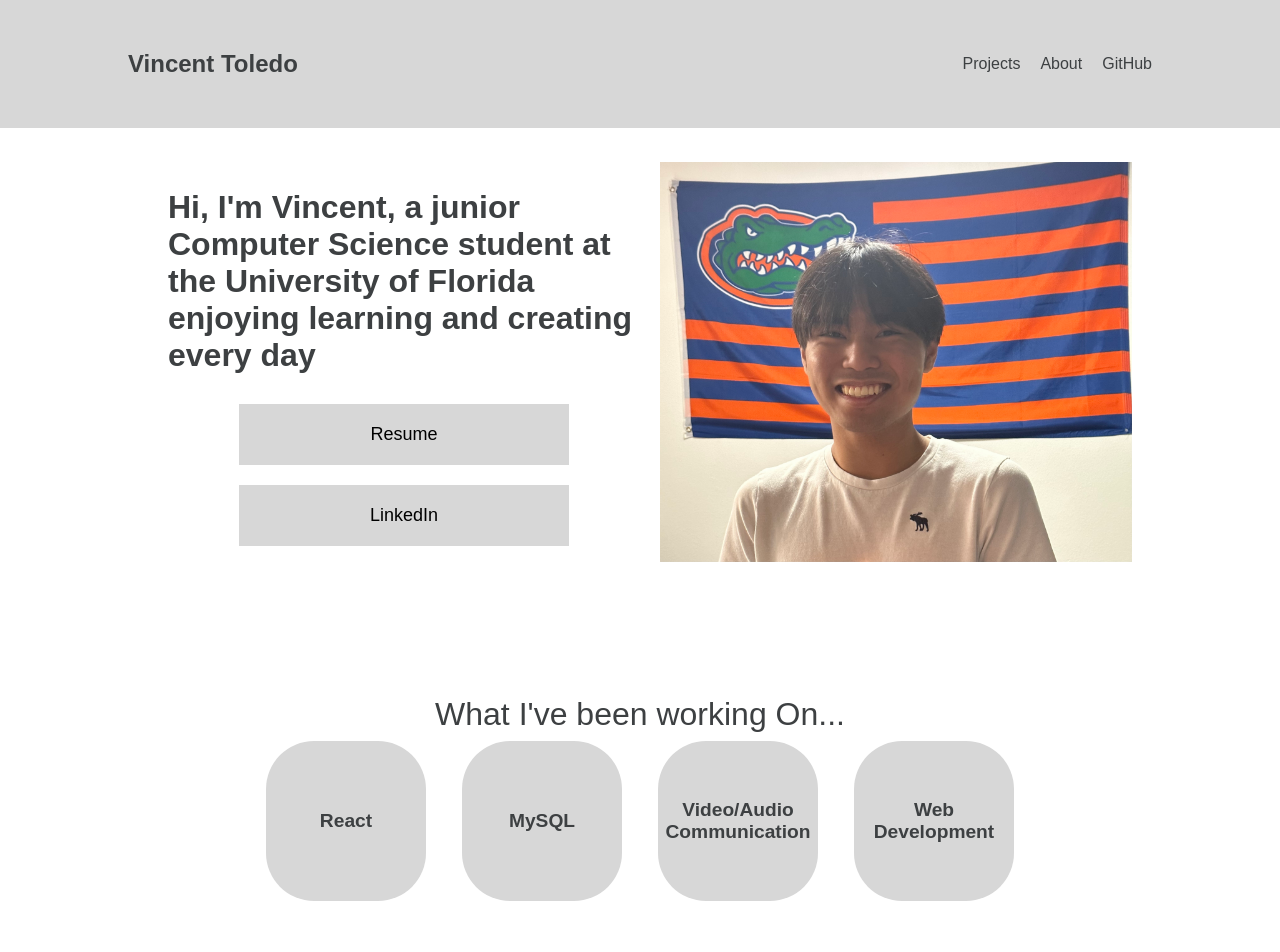
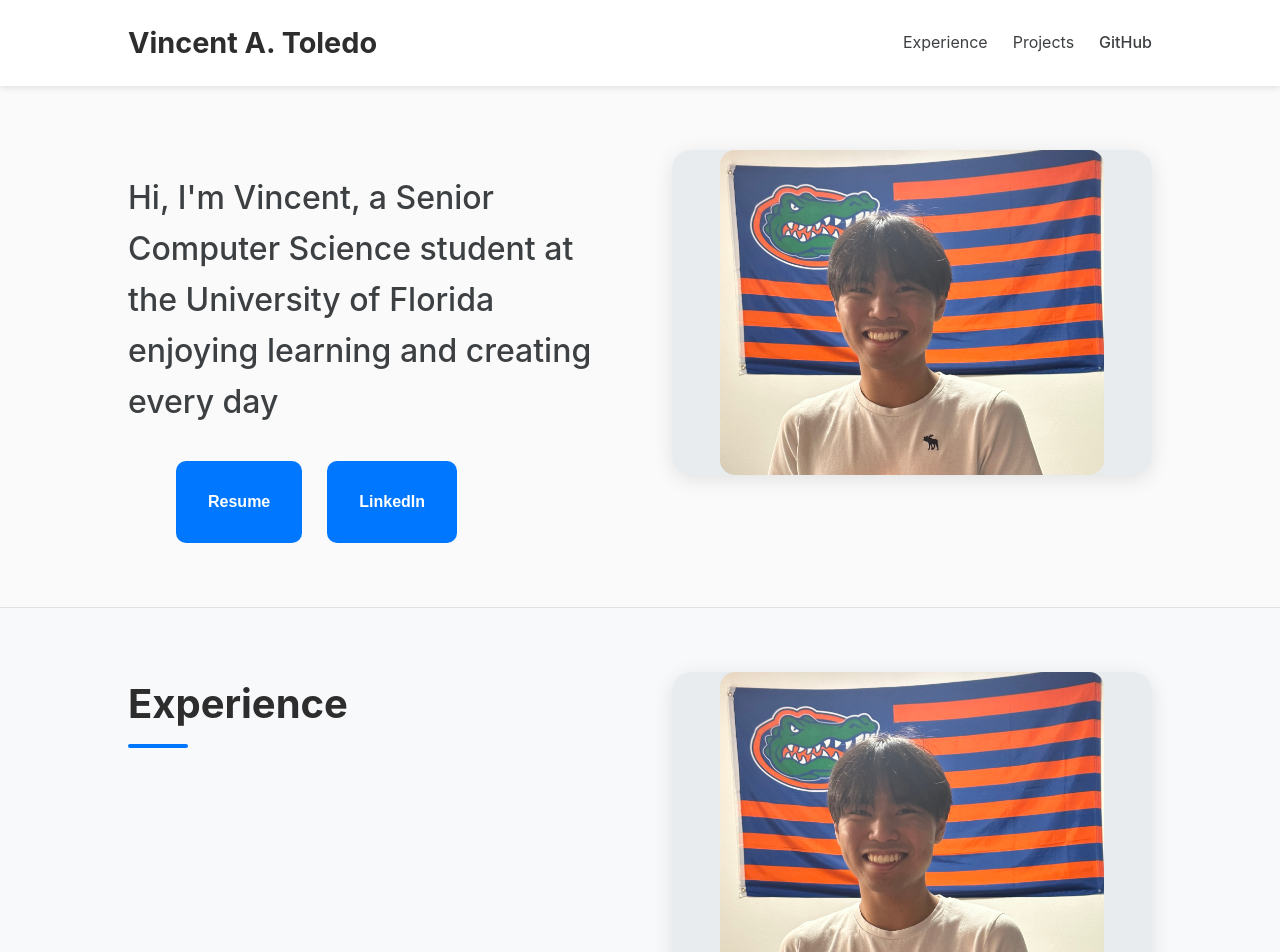
Before and after one commit to VincentTol/VincentTol.github.io, a React (Create React App) app: page / in a window 1280 px wide. Shown: the top 952 px of the page. Before the commit the page ends 909 px from the top, so only its background shows below. Built offline with nearby package versions, Linux system fonts and the light colour scheme.

Commit message:
changed to different style

```diff
--- a/src/Pages/Homepage.jsx
+++ b/src/Pages/Homepage.jsx
@@ -9,12 +9,12 @@ function HomePage(){
         the items in this case are the left nav and right nav which push those divs to the left and right ends */}
         <nav className="navContainer">
             <div className="leftNav">
-                <h1>Vincent Toledo</h1>
+                <h1>Vincent A. Toledo</h1>
             </div>
             <div className="rightNav">
                 <ul className="navLinks">
+                    <li>Experience</li>
                     <li>Projects</li>
-                    <li>About</li>
                     <li><a href="https://github.com/VincentTol">GitHub</a></li>
                 </ul>
             </div>
@@ -24,21 +24,35 @@ function HomePage(){
         <div className="content-container">
             <div className="content-column">
                 <h1 className="content-object">Hi, I'm Vincent,
-                    a junior Computer Science student at the University of Florida enjoying learning and creating every day</h1>
-                <button className="topButton" onClick={() => window.open("https://docs.google.com/document/d/14PotatEH3dJ2eddbPPSXY1aafgluxUvh/edit?usp=drive_link&ouid=105749632575768178748&rtpof=true&sd=true", "_blank")}>
-                Resume
-                </button>
-                <button className="topButton" onClick={() => window.open("https://www.linkedin.com/in/tol-vat/", "_blank")}>
-                LinkedIn
-                </button>
+                    a Senior Computer Science student at the University of Florida enjoying learning and creating every day</h1>
+                <div className='flexContainerRow'>
+                    <button className="topButton" onClick={() => window.open("https://docs.google.com/document/d/1huzcfTVhbZzHsR-mIfaqC4gN4ju4ZiPuMPuNBg80NBY/edit?usp=sharing", "_blank")}>
+                        Resume
+                    </button>
+                    <button className="topButton" onClick={() => window.open("https://www.linkedin.com/in/vincenttoledo/", "_blank")}>
+                        LinkedIn
+                    </button>
+                </div>
+
             </div>
             <div className="image-column">
-                <img src = {headshot} alt= "Vincent's headshot"/> {/* Replace this with your actual image element */}
+                <img src = {headshot} alt= "Vincent's headshot"/>
+            </div>
+        </div>
+
+        <div className='content-container'>
+            <div className='content-column'>
+                <div className='Title'>
+                    Experience
+                </div>
+            </div>
+            <div className='image-column'>
+                <img src = {headshot} alt= "Vincent's headshot"/>
             </div>
         </div>
 
 
-        <div style={{ margin: '100px' }}> </div>
+        <div style={{ margin: '80px' }}> </div>
         <div className='regTitle'>What I've been working On...</div>
 
         <div className="flexContainerRow">
--- a/src/index.css
+++ b/src/index.css
@@ -1,187 +1,200 @@
-/* index.css */
+/* Base Styles */
 body {
   margin: 0;
   padding: 0;
-  height: 100vh;
-  background: white;
-  font-family: Arial, sans-serif;
-  color: rgb(61, 64, 66);
+  background: #fafafa;
+  font-family: 'Inter', Arial, sans-serif;
+  color: #3d4042;
+  line-height: 1.6;
 }
 
-.flexContainerCol {
-  display: flex;
-  flex-direction: column;
-  align-items: center;
-  height: 100vh;
-  font-size: 2vw;
-}
-
-.flexContainerRow {
-  display: flex;
-  flex-direction: row;
-  align-items: center;
-  justify-content: center;
-  flex-wrap: wrap;
-  font-size: 1.5rem;
-  gap: 20px;
-}
-
-.nameTitle {
-  font-size: 3rem;
-  background-color: white;
-  margin: 0;
-  padding: 20px;
-  width: 100%;
-
-}
-
-.regTitle {
-  font-size: 2rem;
-  text-align: center;
-}
-
-.projectObject {
-  height: 10rem;
-  width: 10rem;
-  margin: 0.5rem;
-  background-color: #d7d7d7;
-  border-radius: 3rem;
-  justify-content: center;
-  overflow: hidden;
-
-  /* Center the text */
-  display: flex;
-  align-items: center;   /* Vertical centering */
-  justify-content: center; /* Horizontal centering */
-  text-align: center;     /* Ensures multi-line text is centered */
-
-  cursor: pointer;
-
-  font-size: 1.2rem;
-  font-weight: bold;
-}
-
-.projectObject:hover {
-  box-shadow: 0px 4px 15px rgba(0, 0, 0, 0.2); /* Add shadow on hover */
-
-}
-
+/* Header and Navigation */
 header {
-  padding: 30px 10%;
-  background-color: #d7d7d7;
-}
-
-a {
-  text-decoration: none;
-  color: inherit;
-}
-
-.topButton {
-  align-self: center;
-  align-items: center;
-  text-align: center;
-  width: 70%;
-  background-color: #d7d7d7;
-  padding: 20px;
-
-  border: none;
-  font-size: large;
-
-  margin: 10px;
-}
-
-
-
-
-
-.topButton:hover {
-  box-shadow: 0px 4px 15px rgba(0, 0, 0, 0.2); /* Add shadow on hover */
-  cursor: pointer;
+  position: sticky;
+  top: 0;
+  background-color: #ffffff;
+  box-shadow: 0 2px 6px rgba(0, 0, 0, 0.1);
+  padding: 20px 10%;
+  z-index: 10;
 }
 
 .navContainer {
   display: flex;
   justify-content: space-between;
   align-items: center;
-  width: 100%;
 }
 
-
-
-.content-container {
-  display: flex;
-  align-items: center;
-  justify-content: center;
-  padding: 20px;
-  box-sizing: border-box;
-  width: 80%;
-  margin: 0 auto;
+.leftNav h1 {
+  font-size: 1.8rem;
+  margin: 0;
+  color: #2d2d2d;
 }
 
-.content-column {
-  flex: 1; /* Take equal space in the container */
-  display: flex;
-  flex-direction: column; /* Arrange items vertically */
-  align-items: flex-start; /* Align items to the left */
-  padding: 20px; /* Add padding inside each column */
-}
-
-.content-object {
-  margin-bottom: 20px;
-}
-
-.image-column {
-  flex: 1; /* Take equal space in the container */
-  display: flex;
-  justify-content: center; /* Center the image horizontally */
-  align-items: center; /* Center the image vertically */
-  background-color: #d7d7d7; /* Background color for the image column */
-}
-
-.image-column img {
-  width: 100%
-}
-
-.leftNav {
-  display: flex;
-  align-items: center;
-}
-
-.rightNav {
-  display: flex;
-  align-items: center;
-}
-
-.navLinks {
+.rightNav ul {
   list-style: none;
   display: flex;
-  gap: 20px; /* Space between items */
+  gap: 25px;
   margin: 0;
   padding: 0;
 }
 
-/*Adjust based on size of screen using queries*/
-/*Mobile*/
+.rightNav li a {
+  color: #3d4042;
+  font-weight: 500;
+  text-decoration: none;
+  transition: color 0.2s ease-in-out;
+}
 
+.rightNav li a:hover {
+  color: #0077ff;
+}
+
+/* Main Layout */
+.content-container {
+  display: flex;
+  align-items: flex-start;
+  justify-content: space-between;
+  padding: 4rem 10%;
+  gap: 4rem;
+  flex-wrap: wrap;
+  box-sizing: border-box;
+}
+
+.content-column {
+  flex: 1;
+  min-width: 280px;
+  display: flex;
+  flex-direction: column;
+  justify-content: flex-start;
+}
+
+.content-object {
+  font-size: 2rem;
+  font-weight: 500;
+  margin-bottom: 1.5rem;
+  max-width: 550px;
+}
+
+.image-column {
+  flex: 1;
+  display: flex;
+  justify-content: center;
+  align-items: center;
+  background: #e9ecef;
+  border-radius: 20px;
+  box-shadow: 0px 4px 20px rgba(0, 0, 0, 0.1);
+  overflow: hidden;
+}
+
+.image-column img {
+  width: 80%;
+  height: auto;
+  border-radius: 15px;
+  object-fit: cover;
+}
+
+/* Buttons */
+.topButton {
+  align-self: flex-start;
+  background-color: #0077ff;
+  color: white;
+  padding: 2rem 2rem;
+  border: none;
+  border-radius: 10px;
+  font-size: 1rem;
+  margin-top: 10px;
+  cursor: pointer;
+  transition: all 0.3s ease;
+  font-weight: 600;
+}
+
+.topButton:hover {
+  background-color: #005fd1;
+  box-shadow: 0 6px 18px rgba(0, 119, 255, 0.3);
+  transform: translateY(-2px);
+}
+
+/* Section Title */
+.Title {
+  font-size: 2.5rem;
+  font-weight: 700;
+  color: #2d2d2d;
+  margin-bottom: 1rem;
+  position: relative;
+}
+
+.Title::after {
+  content: "";
+  display: block;
+  width: 60px;
+  height: 4px;
+  background-color: #0077ff;
+  margin-top: 0.5rem;
+  border-radius: 2px;
+}
+
+/* Experience Section */
+.content-container:nth-of-type(2) {
+  background: #f7f9fb;
+  border-top: 1px solid #e0e0e0;
+  border-bottom: 1px solid #e0e0e0;
+}
+
+/* Projects Section */
+.regTitle {
+  font-size: 2rem;
+  font-weight: 700;
+  color: #2d2d2d;
+  text-align: center;
+  margin: 4rem 0 2rem;
+}
+
+/* Project Tags */
+.flexContainerRow {
+  display: flex;
+  flex-wrap: wrap;
+  justify-content: flex-start;
+  gap: 25px;
+  padding: 0 10%;
+}
+
+.projectObject {
+  background-color: white;
+  border-radius: 1.5rem;
+  height: auto;
+  padding: 2rem 3rem;
+  box-shadow: 0 4px 12px rgba(0, 0, 0, 0.08);
+  font-size: 1.2rem;
+  font-weight: 600;
+  color: #0077ff;
+  cursor: pointer;
+  transition: all 0.3s ease;
+}
+
+.projectObject:hover {
+  transform: translateY(-5px);
+  box-shadow: 0px 8px 20px rgba(0, 119, 255, 0.2);
+}
+
+/* Mobile */
 @media only screen and (max-width: 768px) {
   .content-container {
     flex-direction: column;
-    padding: 10px; /* Add some padding */
+    align-items: center;
+    text-align: center;
+    padding: 2rem 5%;
   }
 
   .image-column {
-    order: -1;
-    margin-bottom: 20px; /* Add space below the image */
+    width: 100%;
+    margin-bottom: 20px;
   }
 
-  .content-column {
-    order: 1; /* Content goes below the image */
-    align-items: center; /* Center the content */
-    text-align: center; /* Center the text */
-    padding: 10px; /* Adjust padding */
+  .topButton {
+    align-self: center;
   }
 
-  .content-object {
-    font-size: 1.2rem; /* Adjust text size */
+  .Title {
+    text-align: center;
   }
 }
```
